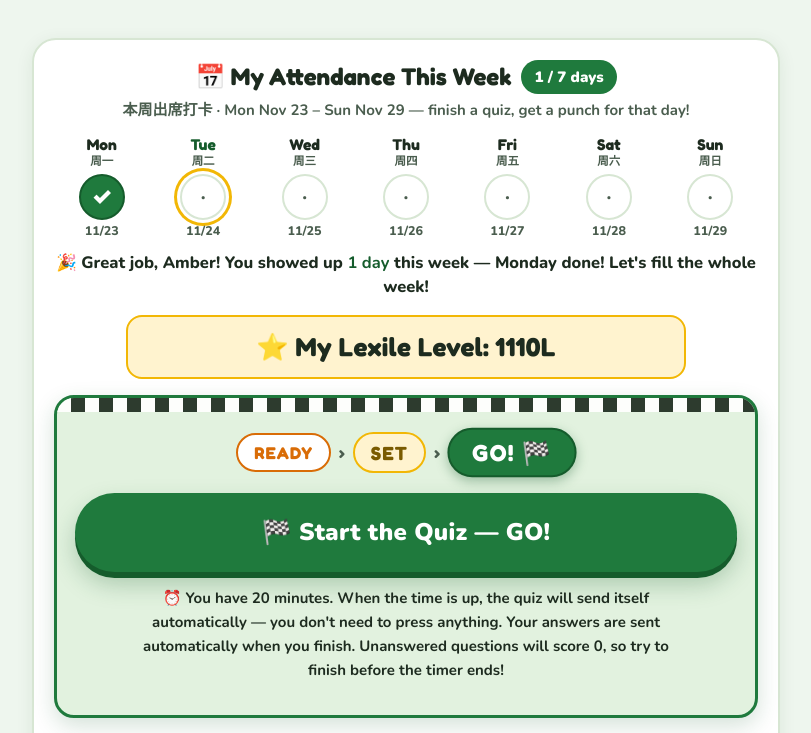
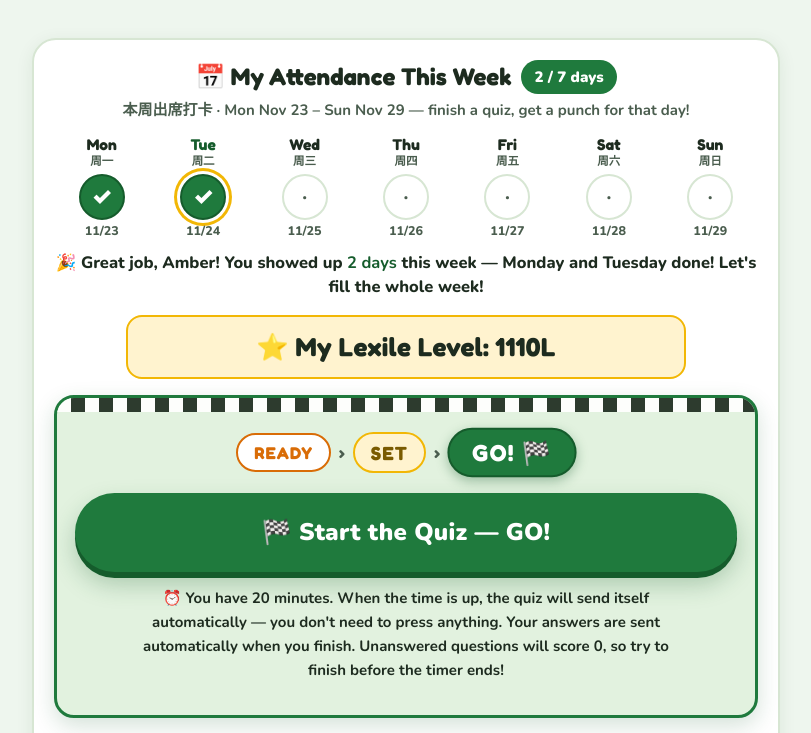
Before and after one commit to forexdad20-droid/Quiz-pages, a plain HTML site: page g4d.html in a window 1280 px wide. Shown: the top 733 px of the page, without its empty margins (234-1045 px from the left). Drawn offline with nearby package versions, Linux system fonts and the light colour scheme.

Commit message:
Grade 4 Reading Quiz Nov 24 2026 — attendance bake fix 2/7 (Tue Nov 24 submission day punched)

```diff
--- a/g4d.html
+++ b/g4d.html
@@ -621,7 +621,7 @@
       <div class="attendance">
         <div class="att-head">
           <h2 class="att-title">📅 My Attendance This Week</h2>
-          <span class="att-count">1 / 7 days</span>
+          <span class="att-count">2 / 7 days</span>
         </div>
         <p class="att-sub">本周出席打卡 · Mon Nov 23 – Sun Nov 29 — finish a quiz, get a punch for that day!</p>
         <div class="punch-row">
@@ -632,7 +632,7 @@
           </div>
           <div class="punch-day today" data-date="2026-11-24">
             <span class="day-name">Tue<span class="day-zh">周二</span></span>
-            <span class="punch-circle upcoming today-ring" aria-hidden="true">·</span>
+            <span class="punch-circle done today-ring" aria-hidden="true">✓</span>
             <span class="day-date">11/24</span>
           </div>
           <div class="punch-day" data-date="2026-11-25">
@@ -661,7 +661,7 @@
             <span class="day-date">11/29</span>
           </div>
         </div>
-        <p class="att-message">🎉 Great job, Amber! You showed up <strong>1 day</strong> this week — Monday done! Let's fill the whole week!</p>
+        <p class="att-message">🎉 Great job, Amber! You showed up <strong>2 days</strong> this week — Monday and Tuesday done! Let's fill the whole week!</p>
       </div>
 
       <span class="lexile-banner" role="note">⭐ My Lexile Level: 1110L</span>
```
Also changed, not shown: index.html (+3 -3 lines).
